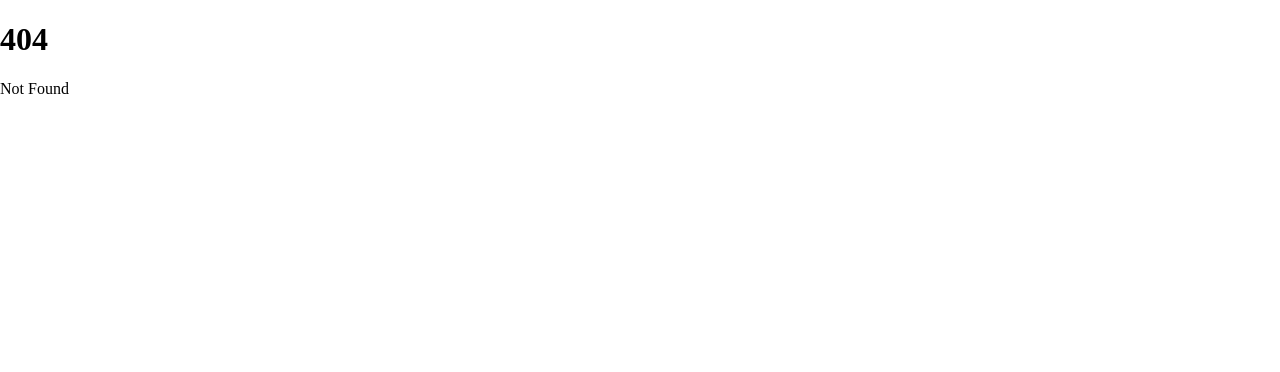
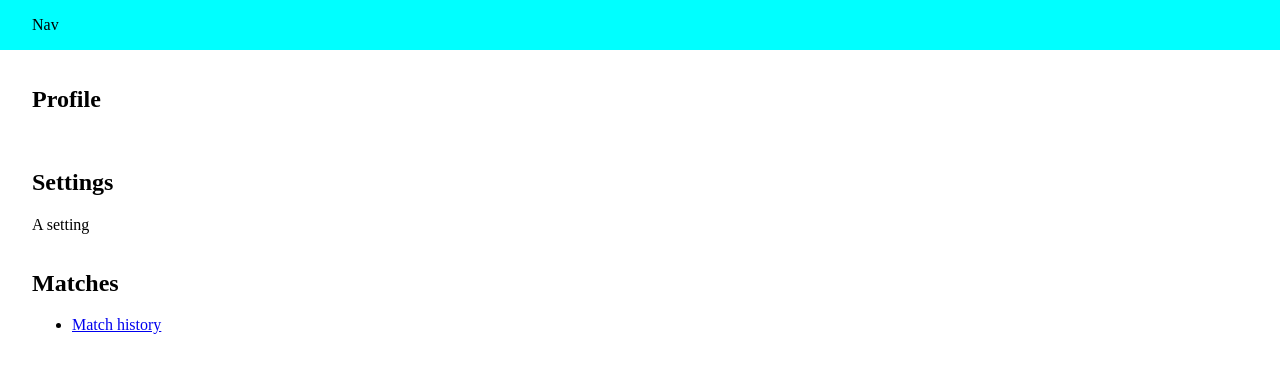
Before and after one commit to valdelaseras/nature-counts, a SvelteKit app: page /profile in a window 1280 px wide. Before the commit this address had no page. Shown: the top 372 px of the page. Built offline with nearby package versions, Linux system fonts and the light colour scheme.

Commit message:
[routing] more routing

```diff
--- a/src/lib/components/Nav.svelte
+++ b/src/lib/components/Nav.svelte
@@ -1,3 +1,7 @@
+<script lang="ts">
+	// isAuthenticated
+</script>
+
 <nav>
 	<span>Nav</span>
 </nav>
--- a/src/routes/(authenticated)/+layout.svelte
+++ b/src/routes/(authenticated)/+layout.svelte
@@ -1,6 +1,8 @@
-<nav>
-	<span>(Auth) Nav</span>
-</nav>
+<script lang="ts">
+	import Nav from '$lib/components/Nav.svelte';
+</script>
+
+<Nav/>
 <main>
 	<slot></slot>
 </main>
--- a/src/routes/(authenticated)/account/+page.svelte
+++ /dev/null
@@ -1 +0,0 @@
-<h1>Account</h1>
--- /dev/null
+++ b/src/routes/(authenticated)/lobby/+page.svelte
@@ -0,0 +1,3 @@
+<header>
+	<h1>Lobby</h1>
+</header>
--- /dev/null
+++ b/src/routes/(authenticated)/match/history/+page.svelte
@@ -0,0 +1,3 @@
+<header>
+	<h1>Match history</h1>
+</header>
--- /dev/null
+++ b/src/routes/(authenticated)/match/new/+page.svelte
@@ -0,0 +1,3 @@
+<header>
+	<h1>New match</h1>
+</header>
--- /dev/null
+++ b/src/routes/(authenticated)/profile/+page.svelte
@@ -0,0 +1,33 @@
+<article>
+	<header>
+		<h1>Profile</h1>
+	</header>
+
+	<section>
+		<header>
+			<h2>Settings</h2>
+		</header>
+		<div>
+			<span>A setting</span>
+		</div>
+	</section>
+
+	<section>
+		<header>
+			<h2>Matches</h2>
+		</header>
+		<ul>
+			<li>
+				<a href="/match/history">Match history</a>
+			</li>
+		</ul>
+	</section>
+</article>
+
+<style lang="css">
+	article {
+			display: flex;
+			flex-direction: column;
+			gap: 1rem;
+	}
+</style>
--- a/src/routes/+page.svelte
+++ b/src/routes/+page.svelte
@@ -18,3 +18,13 @@
   <a href="/login">Login</a>
   <a href="/signup">Sign up</a>
 </nav>
+
+<style lang="css">
+  header {
+    padding: 1rem 2rem;
+  }
+
+  nav {
+    padding: 1rem 2rem;
+  }
+</style>
--- a/static/index.css
+++ b/static/index.css
@@ -1,3 +1,5 @@
+@import "./styles/components/form.css";
+
 body {
     margin: 0;
     padding: 0;
--- /dev/null
+++ b/static/styles/components/form.css
@@ -0,0 +1,19 @@
+form {
+	padding: 1rem 0;
+	gap: 1rem;
+}
+
+form,
+.form-group {
+	display: flex;
+	flex-direction: column;
+}
+
+.form-group {
+	gap: 1rem;
+}
+
+.form-footer {
+	display: flex;
+	gap: 1rem;
+}
```
Also changed, not shown: src/routes/(public)/login/+page.svelte (+14 -8 lines), src/routes/(public)/signup/+page.svelte (+13 -7 lines).
